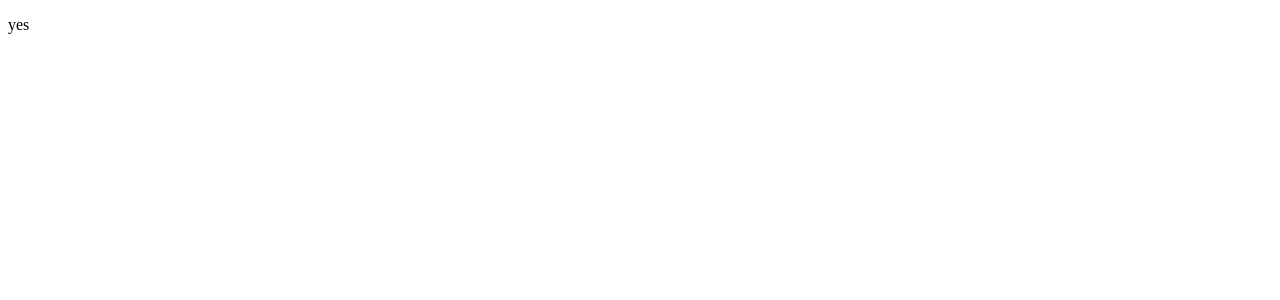
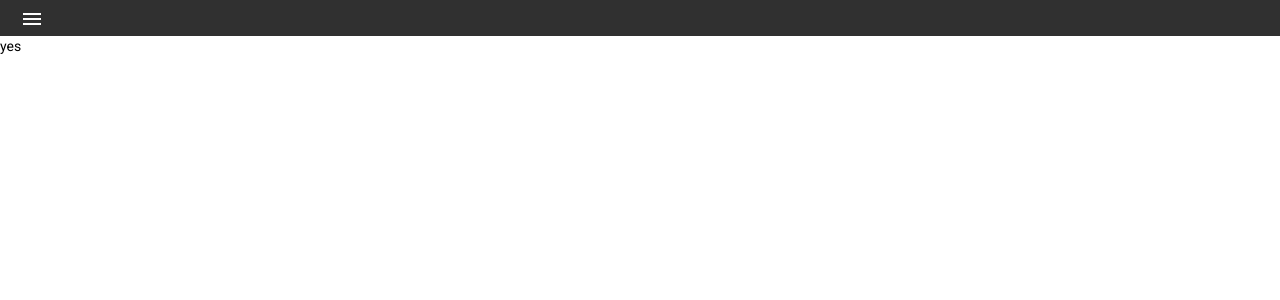
Before and after one commit to ivan-drr/qrbar, an Angular app: page / in a window 1280 px wide. Shown: the top 300 px of the page. Built offline with nearby package versions, Linux system fonts and the light colour scheme.

Commit message:
sidenav prototype

```diff
--- a/angular.json
+++ b/angular.json
@@ -25,6 +25,7 @@
               "src/manifest.webmanifest"
             ],
             "styles": [
+              "./node_modules/@angular/material/prebuilt-themes/pink-bluegrey.css",
               "src/styles.css"
             ],
             "scripts": []
@@ -92,6 +93,7 @@
               "src/manifest.webmanifest"
             ],
             "styles": [
+              "./node_modules/@angular/material/prebuilt-themes/pink-bluegrey.css",
               "src/styles.css"
             ],
             "scripts": []
@@ -123,6 +125,7 @@
           }
         }
       }
-    }},
+    }
+  },
   "defaultProject": "qrBar"
 }
--- a/package.json
+++ b/package.json
@@ -13,10 +13,12 @@
   "private": true,
   "dependencies": {
     "@angular/animations": "~10.0.9",
+    "@angular/cdk": "^10.1.3",
     "@angular/common": "~10.0.9",
     "@angular/compiler": "~10.0.9",
     "@angular/core": "~10.0.9",
     "@angular/forms": "~10.0.9",
+    "@angular/material": "^10.1.3",
     "@angular/platform-browser": "~10.0.9",
     "@angular/platform-browser-dynamic": "~10.0.9",
     "@angular/router": "~10.0.9",
--- a/src/app/app.component.html
+++ b/src/app/app.component.html
@@ -1,3 +1,4 @@
 <app-splash-screen></app-splash-screen>
+<app-sidenav></app-sidenav>
 <p>yes</p>
 <router-outlet></router-outlet>
--- /dev/null
+++ b/src/app/sidenav/sidenav.component.html
@@ -0,0 +1,16 @@
+<mat-drawer-container class="example-container" autosize>
+    <mat-drawer #drawer class="example-sidenav" mode="side">
+      <p>Auto-resizing sidenav</p>
+      <p *ngIf="showFiller">Lorem, ipsum dolor sit amet consectetur.</p>
+      <button (click)="showFiller = !showFiller" mat-raised-button>
+        Toggle extra text
+      </button>
+    </mat-drawer>
+
+    <div class="example-sidenav-content">
+      <button type="button" mat-button (click)="drawer.toggle()">
+        <mat-icon aria-hidden="false" aria-label="Example home icon">menu</mat-icon>
+      </button>
+    </div>
+
+</mat-drawer-container>
--- /dev/null
+++ b/src/app/sidenav/sidenav.component.ts
@@ -0,0 +1,17 @@
+import { Component, OnInit } from '@angular/core';
+
+@Component({
+  selector: 'app-sidenav',
+  templateUrl: './sidenav.component.html',
+  styleUrls: ['./sidenav.component.css']
+})
+export class SidenavComponent implements OnInit {
+
+  showFiller = false;
+
+  constructor() { }
+
+  ngOnInit(): void {
+  }
+
+}
--- a/src/index.html
+++ b/src/index.html
@@ -29,8 +29,10 @@
   <link href="assets/splashscreens/ipadpro1_splash.png" media="(device-width: 834px) and (device-height: 1112px) and (-webkit-device-pixel-ratio: 2)" rel="apple-touch-startup-image" />
   <link href="assets/splashscreens/ipadpro3_splash.png" media="(device-width: 834px) and (device-height: 1194px) and (-webkit-device-pixel-ratio: 2)" rel="apple-touch-startup-image" />
   <link href="assets/splashscreens/ipadpro2_splash.png" media="(device-width: 1024px) and (device-height: 1366px) and (-webkit-device-pixel-ratio: 2)" rel="apple-touch-startup-image" />
+  <link href="https://fonts.googleapis.com/css?family=Roboto:300,400,500&display=swap" rel="stylesheet">
+  <link href="https://fonts.googleapis.com/icon?family=Material+Icons" rel="stylesheet">
 </head>
-<body>
+<body class="mat-typography">
   <app-root></app-root>
   <noscript>Please enable JavaScript to continue using this application.</noscript>
 </body>
--- a/src/styles.css
+++ b/src/styles.css
@@ -1 +1,4 @@
 /* You can add global styles to this file, and also import other style files */
+
+html, body { height: 100%; }
+body { margin: 0; font-family: Roboto, "Helvetica Neue", sans-serif; }
```
Also changed, not shown: src/app/app.module.ts (+10 -1 lines), src/app/sidenav/sidenav.component.css (added), 2 other files (tests, documents, lock files or other folders).
